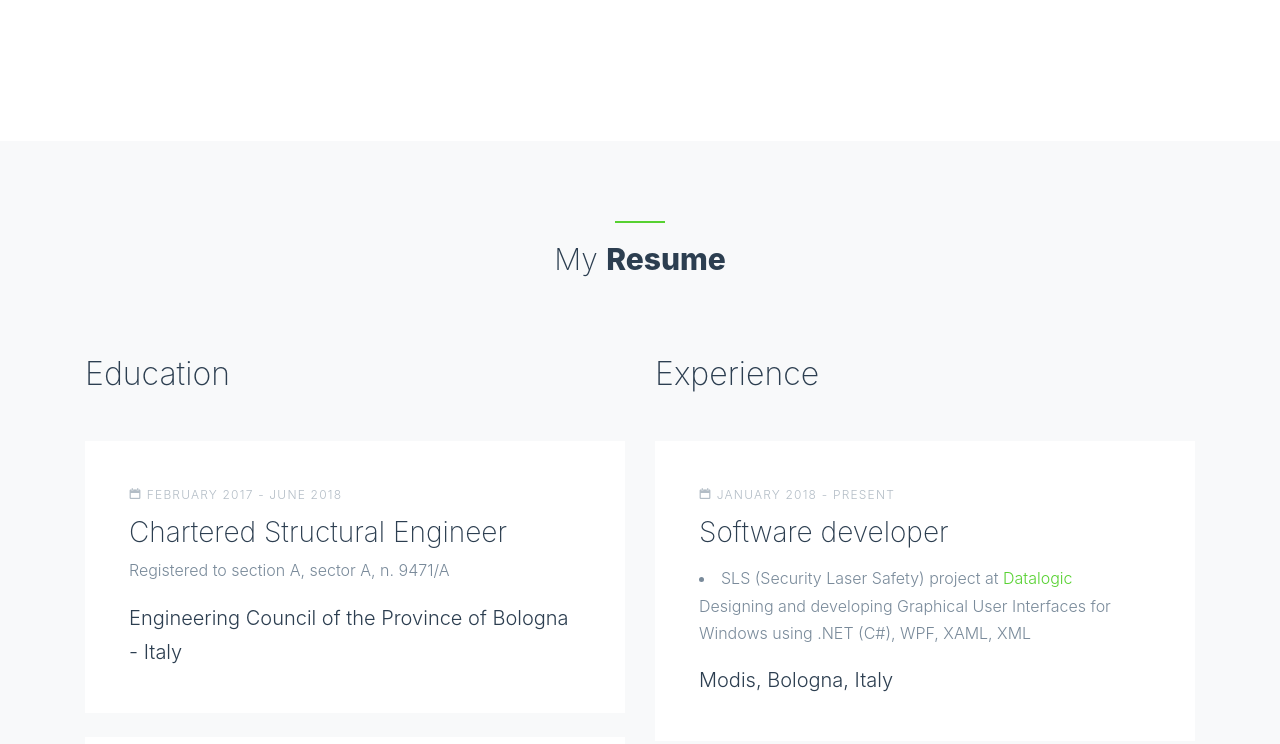
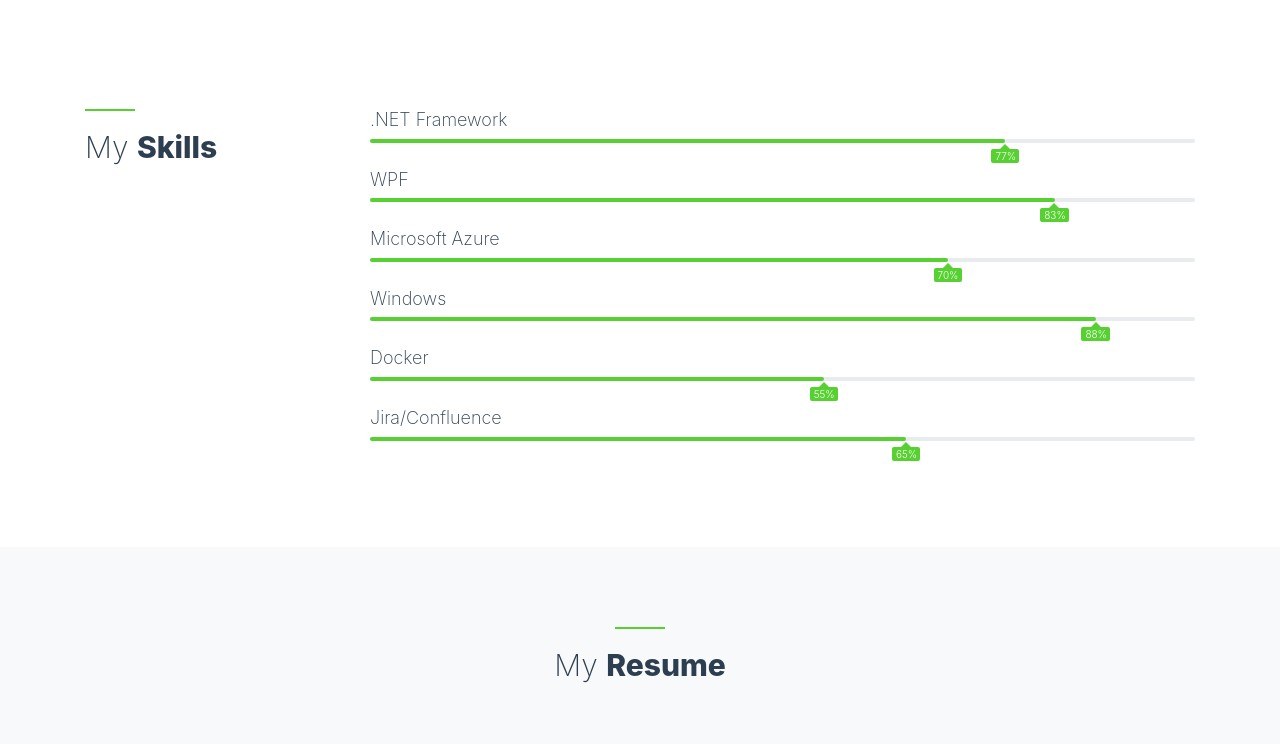
Before and after one commit to anvaplus/portfolio, a plain HTML site: page index.html in a window 1280 px wide. Shown: the part 1388-2132 px from the top of the page. Drawn offline with nearby package versions, Linux system fonts and the light colour scheme; some packages are replaced by stand-ins of ours; no server answers; files whose address does not match are found by name.

Commit message:
[MYP-10] Add my skills section

```diff
--- a/index.html
+++ b/index.html
@@ -73,6 +73,69 @@
             </p>
           </div>
         </div>
+
+        <div class="row pt-5">
+            <div class="col-md-3 mb-3">
+              <div class="section-heading">
+                <h2>My <strong>Skills</strong></h2>
+              </div>
+            </div>
+            <div class="col-md-9">
+              <div class="skill">
+                <h3>.NET Framework</h3>
+                <div class="progress">
+                  <div class="progress-bar" role="progressbar" style="width: 77%" aria-valuenow="77" aria-valuemin="0" aria-valuemax="100">
+                    <span>77%</span>
+                  </div>
+                </div>
+              </div>
+
+              <div class="skill">
+                <h3>WPF</h3>
+                <div class="progress">
+                  <div class="progress-bar" role="progressbar" style="width: 83%" aria-valuenow="83" aria-valuemin="0" aria-valuemax="100">
+                    <span>83%</span>
+                  </div>
+                </div>
+              </div>
+
+              <div class="skill">
+                <h3>Microsoft Azure</h3>
+                <div class="progress">
+                  <div class="progress-bar" role="progressbar" style="width: 70%" aria-valuenow="70" aria-valuemin="0" aria-valuemax="100">
+                    <span>70%</span>
+                  </div>
+                </div>
+              </div>
+
+              <div class="skill">
+                <h3>Windows</h3>
+                <div class="progress">
+                  <div class="progress-bar" role="progressbar" style="width: 88%" aria-valuenow="88" aria-valuemin="0" aria-valuemax="100">
+                    <span>88%</span>
+                  </div>
+                </div>
+              </div>
+
+              <div class="skill">
+                <h3>Docker</h3>
+                <div class="progress">
+                  <div class="progress-bar" role="progressbar" style="width: 55%" aria-valuenow="55" aria-valuemin="0" aria-valuemax="100">
+                    <span>55%</span>
+                  </div>
+                </div>
+              </div>
+
+              <div class="skill">
+                  <h3>Jira/Confluence</h3>
+                  <div class="progress">
+                    <div class="progress-bar" role="progressbar" style="width: 65%" aria-valuenow="65" aria-valuemin="0" aria-valuemax="100">
+                      <span>65%</span>
+                    </div>
+                  </div>
+                </div>
+            </div>
+          </div>
       </div>
     </section>
     <!-- End About Me Area -->
@@ -172,9 +235,9 @@
               <div class="col-md-12 text-center">
                 <p>
                   <a href="mailto:andrei@anvaplus.com" class="social-item"><span class="fas fa-at"></span></a>
-                  <a href="https://www.linkedin.com/in/andrei-vasiliu-01259579/" class="social-item"><span class="fab fa-linkedin-in"></span></a>
-                  <a href="https://github.com/anvaplus" class="social-item"><span class="fab fa-github"></span></a>
-                  <a href="https://hub.docker.com/u/anvaplus" class="social-item"><span class="fab fa-docker"></span></a>
+                  <a href="https://www.linkedin.com/in/andrei-vasiliu-01259579/" target="_blank" class="social-item"><span class="fab fa-linkedin-in"></span></a>
+                  <a href="https://github.com/anvaplus" target="_blank" class="social-item"><span class="fab fa-github"></span></a>
+                  <a href="https://hub.docker.com/u/anvaplus" target="_blank" class="social-item"><span class="fab fa-docker"></span></a>
                 </p>
               </div>
             </div>
```
